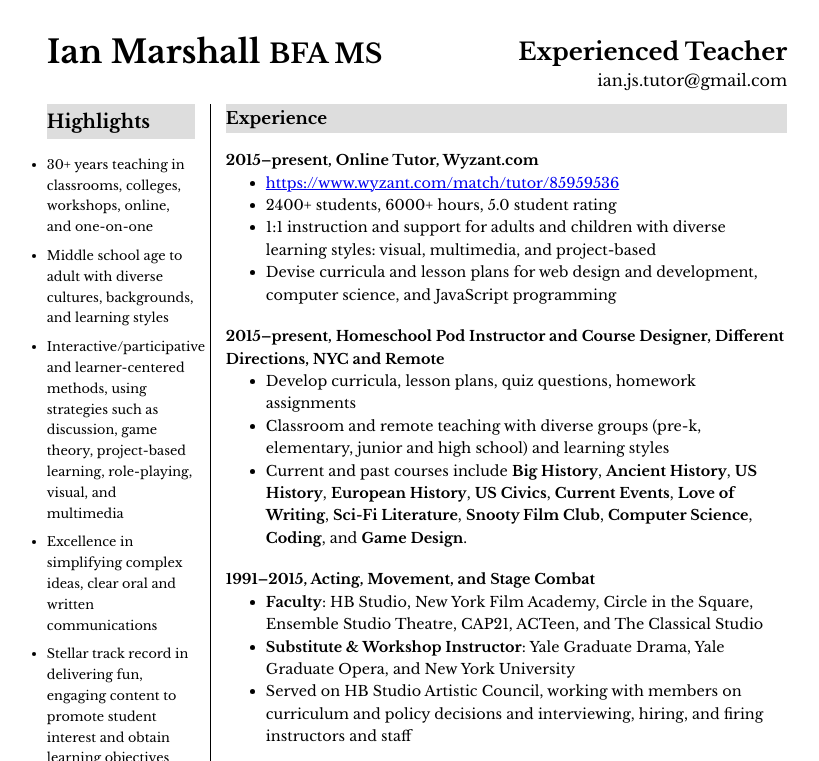
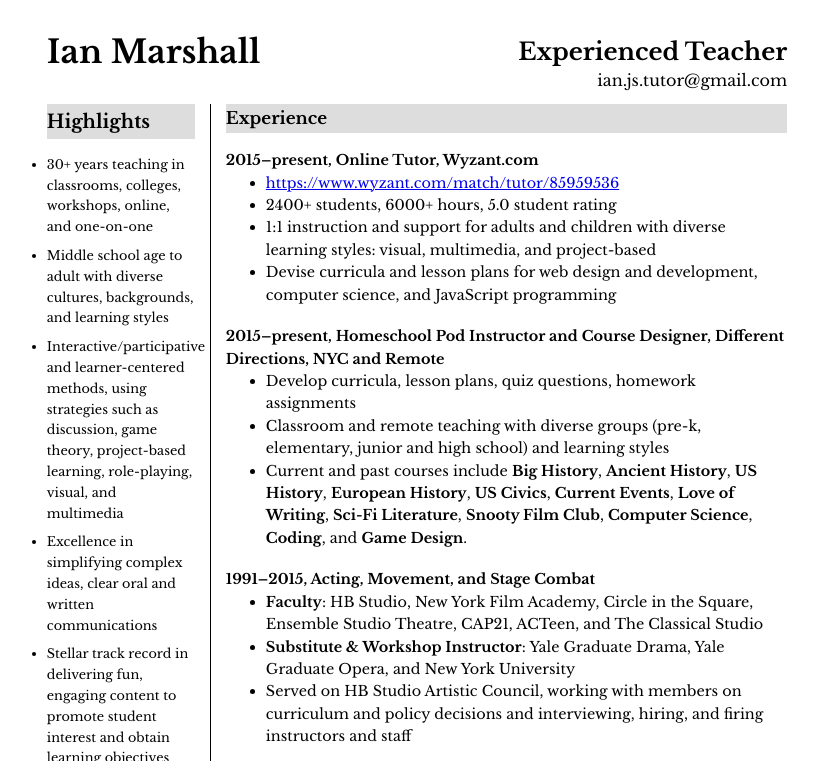
Before and after one commit to ianJStutor/resume, a plain HTML site: page teacher/index.html in a window 1280 px wide. Shown: the top 761 px of the page, without its empty margins (223-1042 px from the left). Drawn offline with nearby package versions, Linux system fonts and the light colour scheme.

Commit message:
removed degree initials

```diff
--- a/teacher/index.html
+++ b/teacher/index.html
@@ -15,7 +15,7 @@
     </head>
     <body>
         <header>
-            <h1>Ian Marshall <small>BFA MS</small></h1>
+            <h1>Ian Marshall</h1>
             <section>
                 <h2>Experienced Teacher</h2>
                 <p>ian.js.tutor@gmail.com</p>
```
Also changed, not shown: webdev/index.html (+1 -1 lines), 1 other file.
